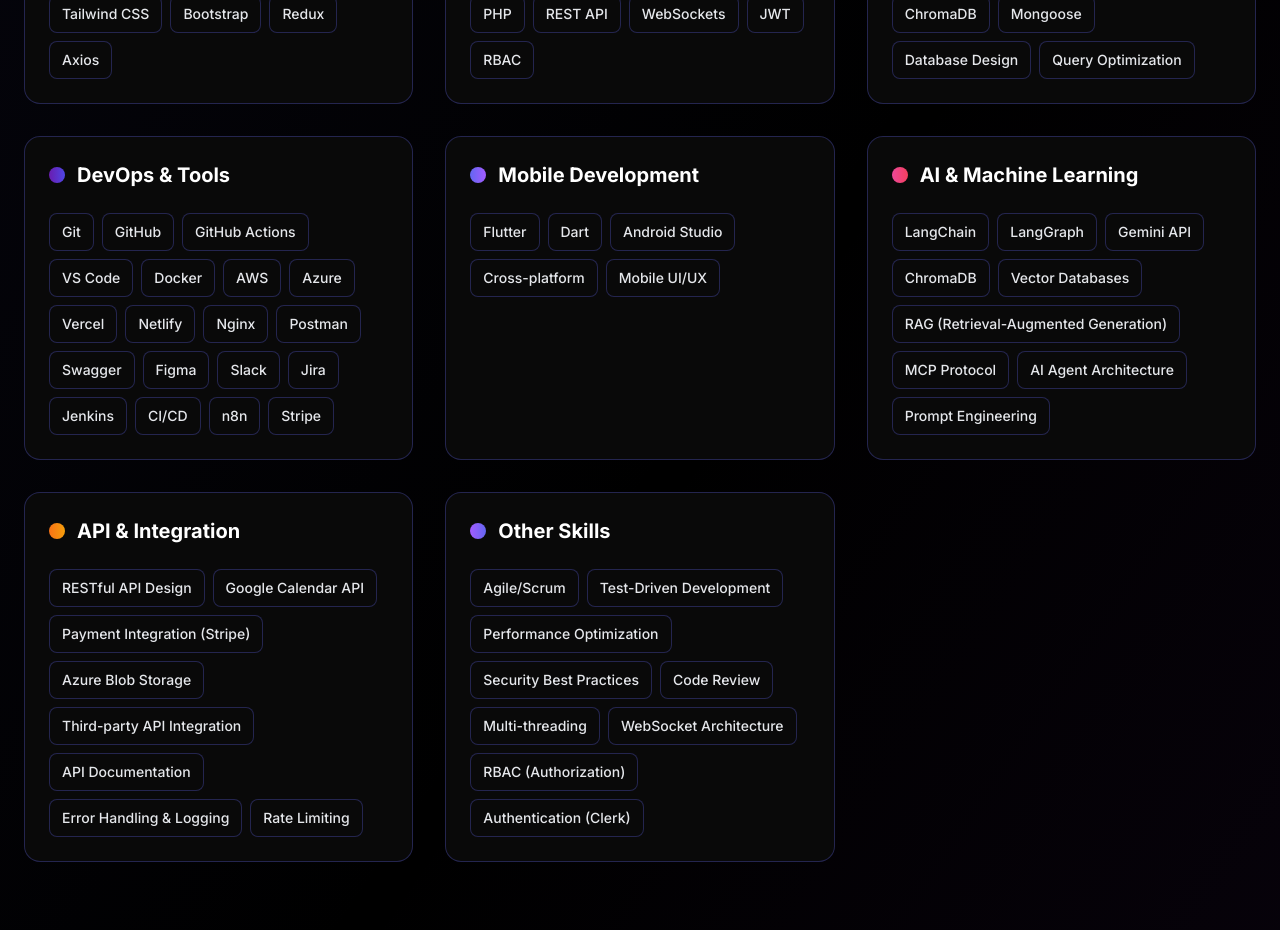
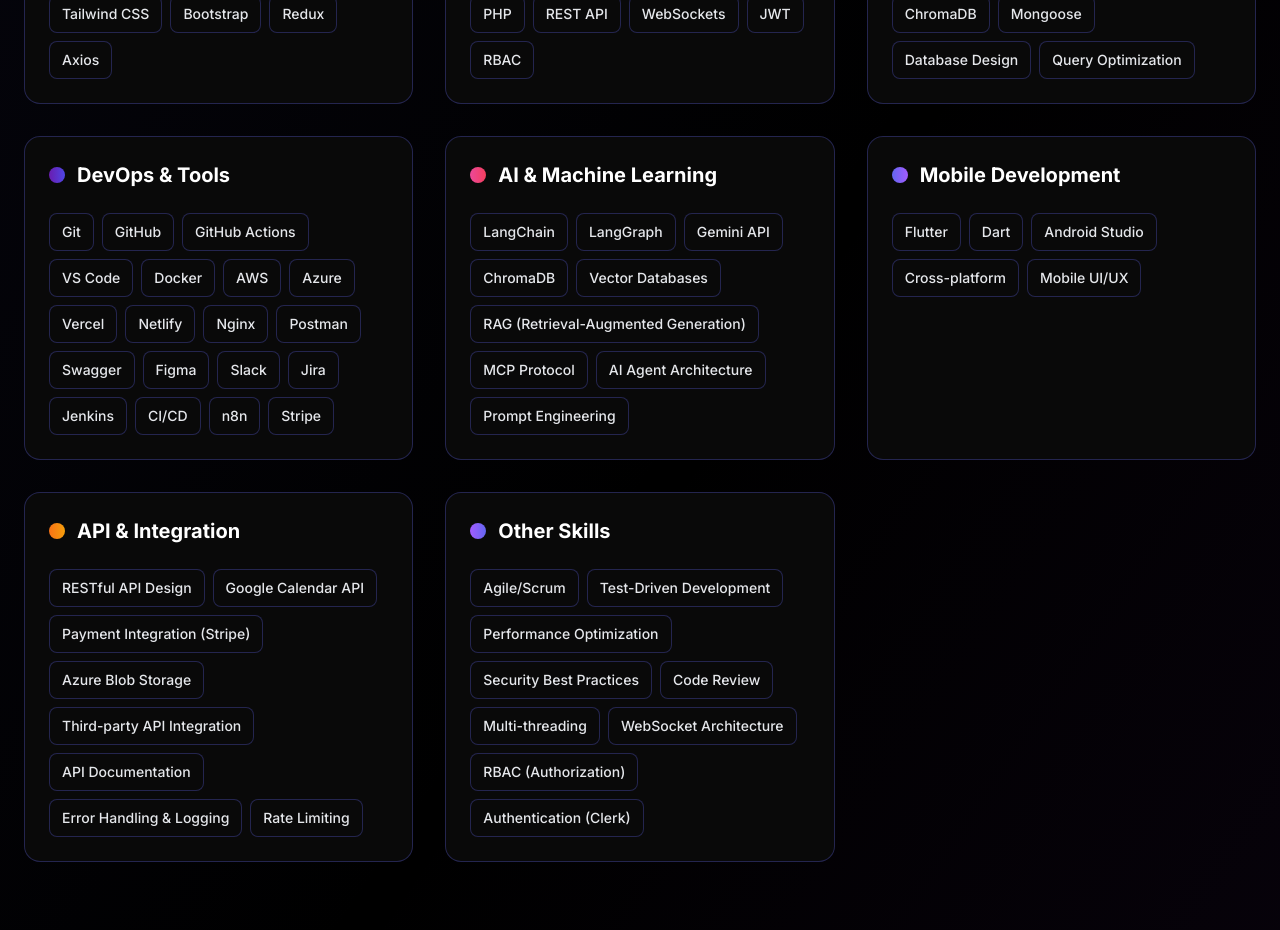
Before and after one commit to Jehanfernando02/My-portfolio, a Next.js app: page / in a window 1280 px wide. Shown: the part 5960-6890 px from the top of the page. Built offline with nearby package versions, Linux system fonts and the light colour scheme.

Commit message:
Update skills

```diff
--- a/app/components/skills.tsx
+++ b/app/components/skills.tsx
@@ -130,8 +130,8 @@
   { title: "Backend Development", skills: backendSkills, color: "from-purple-500 to-indigo-500" },
   { title: "Database & Storage", skills: databaseSkills, color: "from-indigo-600 to-purple-600" },
   { title: "DevOps & Tools", skills: devToolsSkills, color: "from-purple-600 to-indigo-600" },
+  { title: "AI & Machine Learning", skills: aiMLSkills, color: "from-pink-500 to-rose-500" },
   { title: "Mobile Development", skills: mobileSkills, color: "from-indigo-500 to-purple-400" },
-  { title: "AI & Machine Learning", skills: aiMLSkills, color: "from-pink-500 to-rose-500" },
   { title: "API & Integration", skills: apiIntegrationSkills, color: "from-orange-500 to-amber-500" },
   { title: "Other Skills", skills: otherSkills, color: "from-purple-400 to-indigo-500" },
 ]
```
